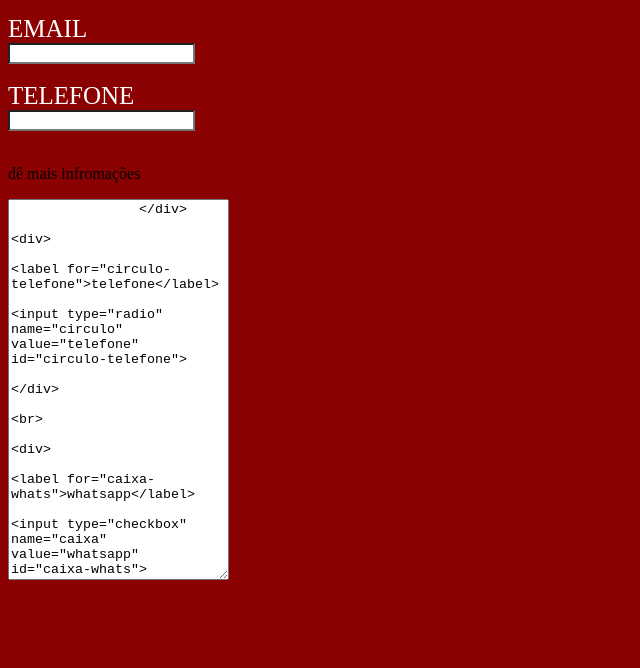
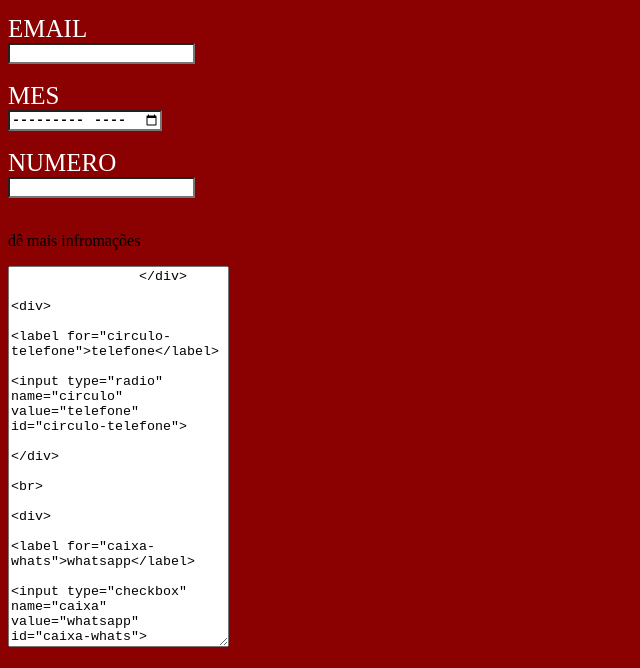
Before and after one commit to HeloisaMdasilva/formulario, a plain HTML site: page index.html in a window 1280 px wide. Shown: the part 132-800 px from the top of the page, without its empty margins (0-640 px from the left). Drawn offline with Linux system fonts and the light colour scheme.

Commit message:
Update index.html

```diff
--- a/index.html
+++ b/index.html
@@ -16,9 +16,13 @@
 		<label for="nome">EMAIL</label>
 		<input type="email" id="end_email" required>
 		<br>
-		<label for="nome">TELEFONE</label>
-		<input type="tel" id="tfone" required>
-		      <br>
+		<label for="nome">MES</label>
+		<input type="month" id="mes" required>
+		<br>
+		<label for="nome">NUMERO</label>
+		<input type="number" id="numero" required>
+
+		           <br>
 		<p>dê mais infromações</p>
 		<div>
 
```
